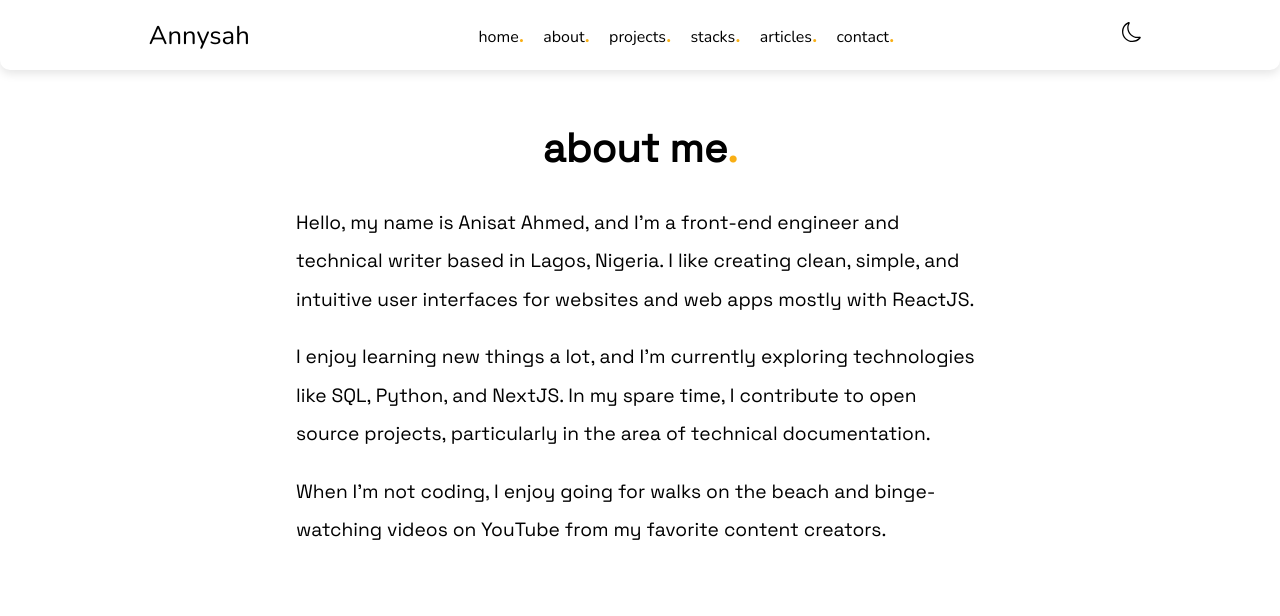
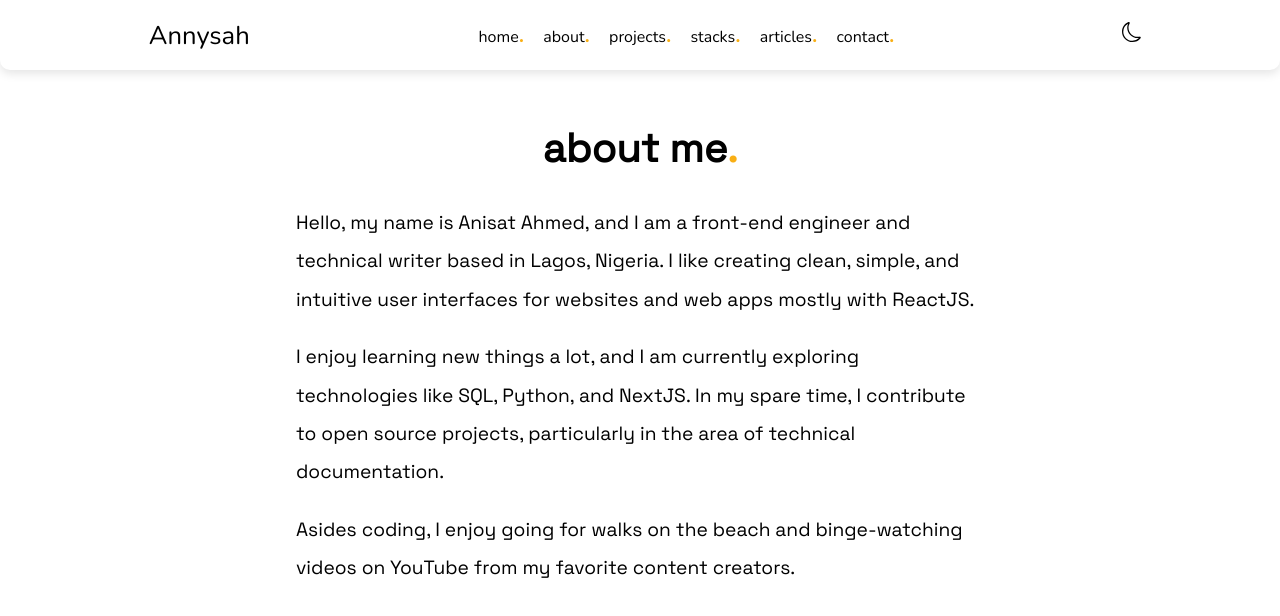
Before and after one commit to Annysah/annysah-portfolio-website, a Next.js app: page /about in a window 1280 px wide. Shown: the top 616 px of the page. Built offline with nearby package versions, Linux system fonts and the light colour scheme.

Commit message:
Updated repo

```diff
--- a/components/ProjectSlider.js
+++ b/components/ProjectSlider.js
@@ -1,5 +1,6 @@
 import { useState } from "react";
 import Link from "next/link";
+import Image from 'next/image';
 
 import styled from "styled-components";
 
@@ -289,7 +290,7 @@ const ProjectSlider = ({ slides, themes }) => {
             {index === current ? (
               <ProjectCardContainer>
                 <ProjectImage>
-                  <img src={slide.image} alt="Project Images" />
+                  <Image src={slide.image} alt="Project Images" layout="fill" />
                 </ProjectImage>
 
                 <ProjectCardContent>
--- a/pages/_document.js
+++ b/pages/_document.js
@@ -14,14 +14,14 @@ export default class MyDocument extends Document {
           />
 
           <link rel="preconnect" href="https://fonts.googleapis.com" />
-          <link rel="preconnect" href="https://fonts.gstatic.com" crossorigin />
+          <link rel="preconnect" href="https://fonts.gstatic.com" crossOrigin />
           <link
             href="https://fonts.googleapis.com/css2?family=Sacramento&display=swap"
             rel="stylesheet"
           ></link>
 
           <link rel="preconnect" href="https://fonts.googleapis.com" />
-          <link rel="preconnect" href="https://fonts.gstatic.com" crossorigin />
+          <link rel="preconnect" href="https://fonts.gstatic.com" crossOrigin />
           <link
             href="https://fonts.googleapis.com/css2?family=Nunito&display=swap"
             rel="stylesheet"
--- a/pages/about.js
+++ b/pages/about.js
@@ -72,20 +72,20 @@ const About = () => {
         </AboutHeading>
         <AboutContent>
           <p>
-            Hello, my name is Anisat Ahmed, and I'm a front-end engineer and
+            Hello, my name is Anisat Ahmed, and I am a front-end engineer and
             technical writer based in Lagos, Nigeria. I like creating clean,
             simple, and intuitive user interfaces for websites and web apps
             mostly with ReactJS.
           </p>
 
           <p>
-            I enjoy learning new things a lot, and I'm currently exploring
+            I enjoy learning new things a lot, and I am currently exploring
             technologies like SQL, Python, and NextJS. In my spare time, I
             contribute to open source projects, particularly in the area of
             technical documentation.
           </p>
           <p>
-            When I'm not coding, I enjoy going for walks on the beach and
+            Asides coding, I enjoy going for walks on the beach and
             binge-watching videos on YouTube from my favorite content creators.
           </p>
         </AboutContent>
--- a/pages/articles.js
+++ b/pages/articles.js
@@ -127,7 +127,7 @@ const Articles = ({ themes }) => {
         <ArticleContentContainer>
           <ArticleContents>
             <ArticleContentTop>
-              <ArticleTitle>What's New in React 18</ArticleTitle>
+              <ArticleTitle>What&apos;s New in React 18</ArticleTitle>
               <Link
                 href="https://annysah.hashnode.dev/whats-new-in-react-18-cl47byk93006x8mnv6t346j04"
                 passHref
--- a/pages/contact.js
+++ b/pages/contact.js
@@ -90,7 +90,7 @@ const Contact = ({ themes }) => {
         </ContactHeading>
         <ContactContent>
           <p>
-            Have an opportunity for me? I'd be glad to have a conversation about
+            Have an opportunity for me? I&apos;d be glad to have a conversation about
             it.{" "}
           </p>
           <p>
```
Also changed, not shown: 1 other file (tests, documents, lock files or other folders).
